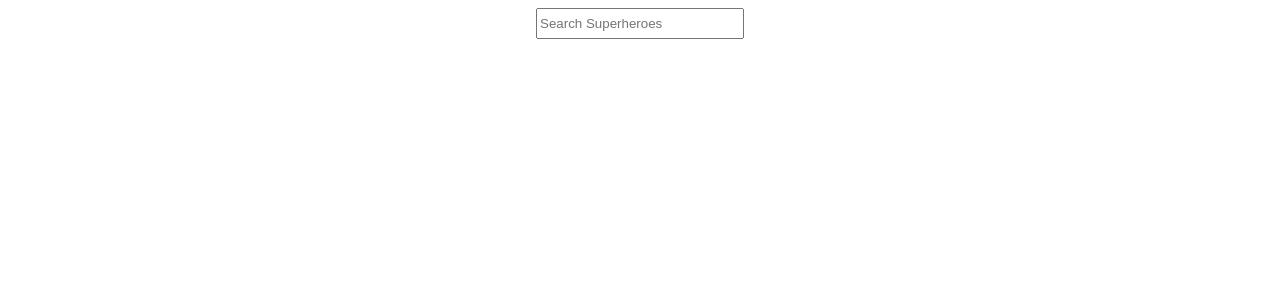
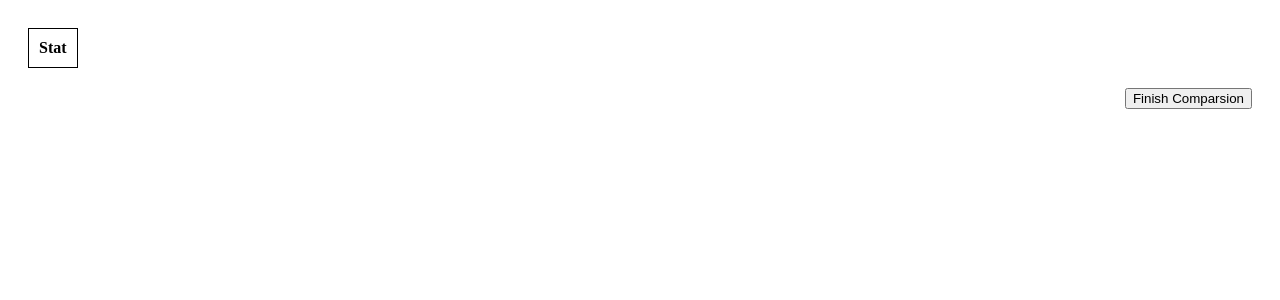
Before and after one commit to ajcruise007/super-heros, a React (Vite) app: page /comparison in a window 1280 px wide. Shown: the top 300 px of the page. Built offline with nearby package versions, Linux system fonts and the light colour scheme.

Commit message:
working flow completed

```diff
--- a/package.json
+++ b/package.json
@@ -11,7 +11,8 @@
   },
   "dependencies": {
     "react": "^19.2.0",
-    "react-dom": "^19.2.0"
+    "react-dom": "^19.2.0",
+    "react-router-dom": "^7.9.6"
   },
   "devDependencies": {
     "@eslint/js": "^9.39.1",
--- a/src/App.css
+++ b/src/App.css
@@ -1,38 +1,64 @@
-
-
-.container{
+.container {
   display: flex;
   flex-direction: column;
   align-items: center;
+  position: relative;
+}
 
+.search-container {
+  position: relative;
+  width: 300px;
+  margin: 0 auto;
 }
 
 .search-input {
-
-  width: 200px;
-  height: 25px;
+  width: 100%;
+  padding: 8px 10px;
+  font-size: 16px;
 }
 
 .suggestions {
-  width: 200px;
-
+  top: 100%;
+  left: 0;
+  right: 0;
+  width: 324px;
+  max-height: 250px;
+  overflow-y: auto;
+  position: absolute;
+  background-color: white;
 }
 
 .suggestion {
   border: 1px solid black;
   cursor: pointer;
+  padding: 10px;
 }
 
 .heros-container {
   margin-top: 100px;
   display: flex;
   width: 100%;
-
 }
 
-.hero-card{
+.hero-card {
   width: 130px;
   border: 1px solid black;
   margin: 10px;
   padding: 5px;
 }
+
+.table {
+  border-collapse: collapse;
+}
+
+td,
+th {
+  padding: 10px;
+  border: 1px solid black;
+}
+
+.finish-button {
+  margin-top: 20px;
+  display: flex;
+  justify-content: end;
+}
--- a/src/App.jsx
+++ b/src/App.jsx
@@ -1,11 +1,33 @@
+import { useState } from "react";
 import "./App.css";
+import Comparison from "./components/Comparison";
 import SuperheroSearch from "./components/SuperheroSearch";
+import { BrowserRouter, Routes, Route, Link } from "react-router-dom";
 
 function App() {
+  const [selectedHeros, setSelectedheros] = useState([]);
+  const [checkedHeros, setCheckedHeros] = useState([]);
+
   return (
-    <>
-      <SuperheroSearch />
-    </>
+    <BrowserRouter>
+      <Routes>
+        <Route
+          path="/"
+          element={
+            <SuperheroSearch
+              selectedHeros={selectedHeros}
+              setSelectedheros={setSelectedheros}
+              checkedHeros={checkedHeros}
+              setCheckedHeros={setCheckedHeros}
+            />
+          }
+        />
+        <Route
+          path="/comparison"
+          element={<Comparison checkedHeros={checkedHeros}  setSelectedheros={setSelectedheros}   setCheckedHeros={setCheckedHeros}/>}
+        />
+      </Routes>
+    </BrowserRouter>
   );
 }
 
--- /dev/null
+++ b/src/components/Comparison.jsx
@@ -0,0 +1,65 @@
+import React, { useMemo } from "react";
+import { useNavigate } from "react-router-dom";
+
+const Comparison = ({ checkedHeros, setSelectedheros, setCheckedHeros }) => {
+  const heroes = checkedHeros || [];
+  const navigate = useNavigate();
+  const statNames = useMemo(() => {
+    if (heroes.length > 0) {
+     return [...Object.keys(heroes[0].powerstats)];
+    }
+
+    return [];
+  }, [heroes]);
+
+  const handleFinishComparison = () => {
+    setCheckedHeros([]);
+    setSelectedheros([]);
+    navigate("/", { replace: true });
+  };
+
+  const getValue = (value) => {
+    return value === "null" ? "-" : value;
+  };
+
+  return (
+    <div style={{ padding: "20px" }}>
+      <table className="table">
+        <thead>
+          <tr>
+            <th>Stat</th>
+            {heroes.map((hero) => (
+              <th key={hero.id}>{hero.name}</th>
+            ))}
+          </tr>
+        </thead>
+
+        <tbody>
+          {statNames.map((stat) => {
+            return (
+              <tr key={stat}>
+                <td>{stat}</td>
+
+                {heroes.map((hero) => {
+                  return (
+                    <td key={hero.id}>
+                      {getValue(hero.powerstats[stat]) ?? "-"}
+                    </td>
+                  );
+                })}
+              </tr>
+            );
+          })}
+        </tbody>
+      </table>
+
+      <div className="finish-button">
+        <button onClick={() => handleFinishComparison()}>
+          Finish Comparsion
+        </button>
+      </div>
+    </div>
+  );
+};
+
+export default Comparison;
--- a/src/components/SelectedHeros.jsx
+++ b/src/components/SelectedHeros.jsx
@@ -1,6 +1,9 @@
 import React from "react";
 
-const SelectedHeros = ({ heros, handleCheckBoxChange }) => {
+const SelectedHeros = ({ heros, handleCheckBoxChange, checkedHeros }) => {
+  const getValue = (value) => {
+    return value === "null" ? "-" : value;
+  };
   return (
     <div className="heros-container">
       {heros.map((hero) => {
@@ -8,14 +11,22 @@ const SelectedHeros = ({ heros, handleCheckBoxChange }) => {
           hero.powerstats;
         return (
           <div className="hero-card">
-            <input type="checkbox" onChange={(e) => handleCheckBoxChange(e, hero)}/>
-            <div className="name">{hero.name}</div>
-            <div className="intelligence">{intelligence}</div>
-            <div className="strength">{strength}</div>
-            <div className="speed">{speed}</div>
-            <div className="durability">{durability}</div>
-            <div className="power">{power}</div>
-            <div className="combat">{combat}</div>
+            <input
+              type="checkbox"
+              checked={checkedHeros.some(
+                (checkedhero) => checkedhero.id === hero.id
+              )}
+              onChange={(e) => handleCheckBoxChange(e, hero)}
+            />
+            <h4 className="name">Name: {hero.name}</h4>
+            <div className="power">Power: {getValue(power)}</div>
+            <div className="intelligence">
+              Intelligence: {getValue(intelligence)}
+            </div>
+            <div className="strength">Strength: {getValue(strength)}</div>
+            <div className="speed">Speed: {getValue(speed)}</div>
+            <div className="durability">Durability: {getValue(durability)}</div>
+            <div className="combat">Combat: {getValue(combat)}</div>
           </div>
         );
       })}
--- a/src/components/SuperheroSearch.jsx
+++ b/src/components/SuperheroSearch.jsx
@@ -1,12 +1,27 @@
 import React, { useEffect, useState } from "react";
 import SelectedHeros from "./SelectedHeros";
+import { useLocation, useNavigate } from "react-router-dom";
 
-const SuperheroSearch = () => {
+const SuperheroSearch = ({
+  selectedHeros,
+  setSelectedheros,
+  checkedHeros,
+  setCheckedHeros,
+}) => {
   const [inputText, setInputText] = useState("");
   const [suggestions, setSuggestions] = useState([]);
   const [loading, setLoading] = useState(false);
-  const [selectedHeros, setSelectedheros] = useState([]);
-  const [checkedHeros, setCheckedhHeros] = useState([]);
+
+  const navigate = useNavigate();
+
+  const location = useLocation();
+
+  useEffect(() => {
+    if (location.state?.reset) {
+      setSelectedheros([]);
+      setCheckedHeros([]);
+    }
+  }, [location.state, setSelectedheros, setCheckedHeros]);
   useEffect(() => {
     if (inputText.trim().length === 0) {
       setSuggestions([]);
@@ -55,7 +70,8 @@ const SuperheroSearch = () => {
     const ifSuggestionPresent = selectedHeros.some(
       (suggestion) => suggestion.id === selectedSuggestion.id
     );
-    if (!ifSuggestionPresent) {
+    const ifSelectedLimitExhausted = selectedHeros.length === 5;
+    if (!ifSuggestionPresent && !ifSelectedLimitExhausted) {
       setSelectedheros((prev) => [...prev, selectedSuggestion]);
     }
 
@@ -63,9 +79,9 @@ const SuperheroSearch = () => {
   };
   const handleCheckBoxChange = (e, hero) => {
     if (e.target.checked) {
-      setCheckedhHeros((prev) => [...prev, hero]);
+      setCheckedHeros((prev) => [...prev, hero]);
     } else {
-      setCheckedhHeros((prev) => prev.filter((prev) => prev.id !== hero.id));
+      setCheckedHeros((prev) => prev.filter((prev) => prev.id !== hero.id));
     }
   };
 
@@ -79,7 +95,6 @@ const SuperheroSearch = () => {
           onChange={(e) => handleInputChange(e)}
           placeholder="Search Superheroes"
         />
-      </div>
         {loading ? (
           <div>Loading....</div>
         ) : (
@@ -99,10 +114,23 @@ const SuperheroSearch = () => {
             })}
           </div>
         )}
+      </div>
+
       <SelectedHeros
         heros={selectedHeros}
         handleCheckBoxChange={handleCheckBoxChange}
+        checkedHeros={checkedHeros}
       />
+
+      {checkedHeros.length > 1 && (
+        <button
+          onClick={() => {
+            navigate("/comparison", { state: { checkedHeros: checkedHeros } });
+          }}
+        >
+          Compare
+        </button>
+      )}
     </div>
   );
 };
```
Also changed, not shown: 1 other file (tests, documents, lock files or other folders). Lines whose indentation alone changed are shown as unchanged.
